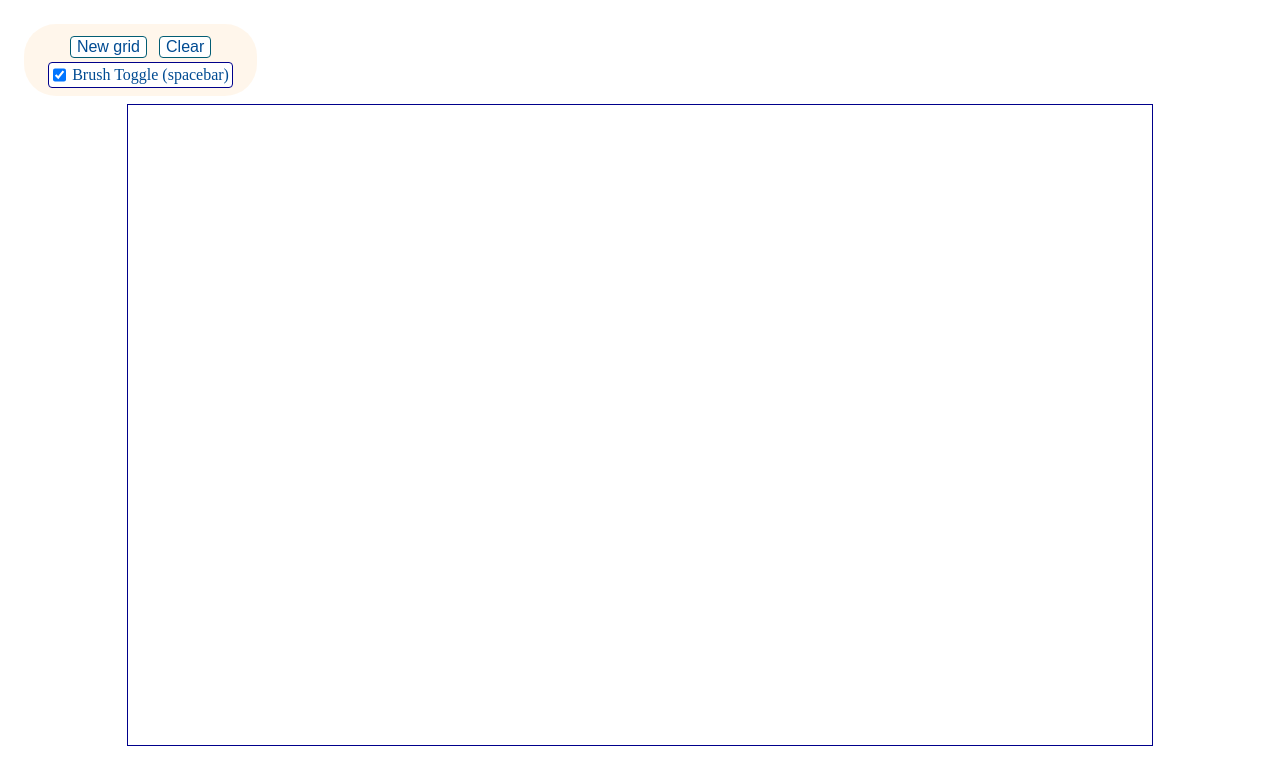
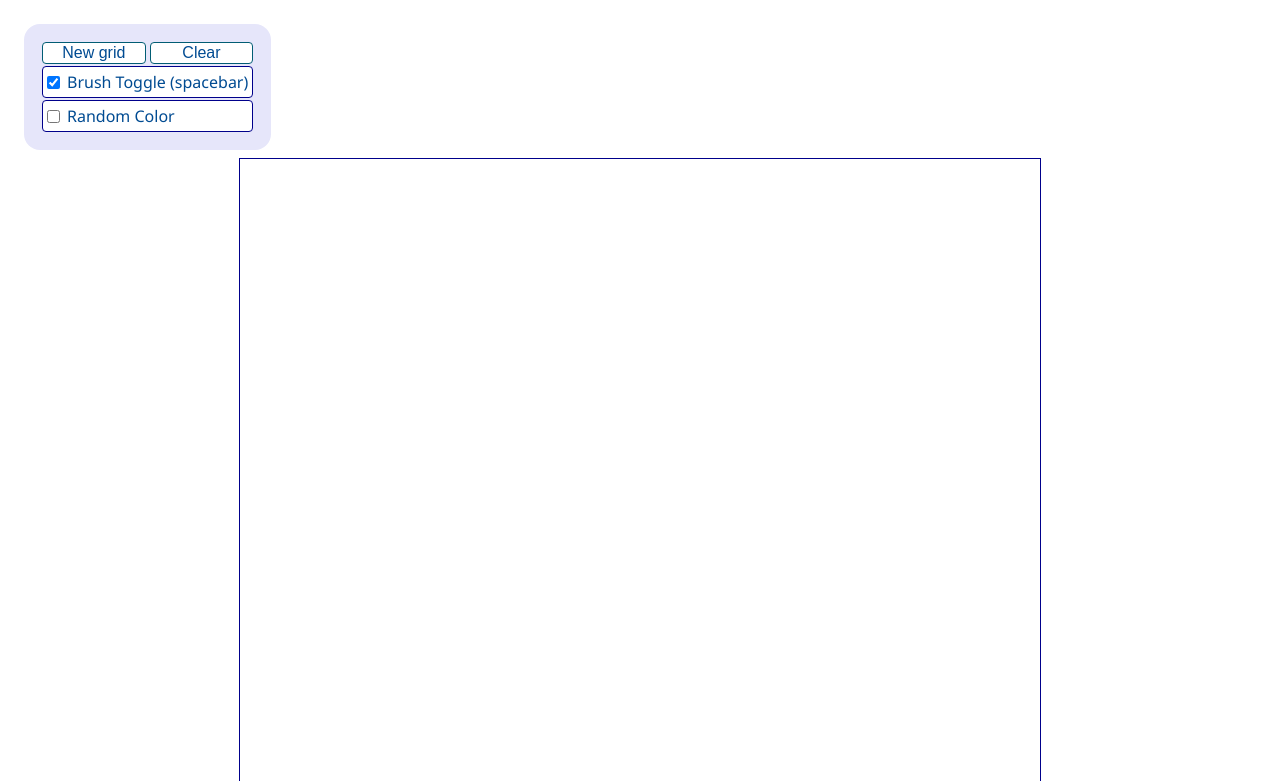
Before and after one commit to carloshrm/etchSketch, a plain HTML site: page index.html in a window 1280 px wide. Both pictures are taken after a click on the button "Clear". Shown: the top 781 px of the page. Drawn offline with Linux system fonts and the light colour scheme.

Commit message:
random color implemented + CSS changes.

```diff
--- a/index.html
+++ b/index.html
@@ -9,11 +9,17 @@
   </head>
   <body>
     <div id="controlsContainer">
-      <button id="newGridButton">New grid</button>
-      <button id="clearGridButton">Clear</button>
-      <div id="toggleDiv">
+      <div id="buttonContainer">
+        <button id="newGridButton">New grid</button
+        ><button id="clearGridButton">Clear</button>
+      </div>
+      <div class="toggleDiv">
         <input type="checkbox" id="toggleBrush" />
         <label for="toggleBrush"><span>Brush Toggle (spacebar)</span></label>
+      </div>
+      <div class="toggleDiv">
+        <input type="checkbox" id="toggleColor" />
+        <label for="toggleColor"><span>Random Color</span></label>
       </div>
     </div>
     <div id="mainContainer"></div>
--- a/script.js
+++ b/script.js
@@ -2,29 +2,34 @@ const mainContainer = document.querySelector("#mainContainer");
 const newButton = document.querySelector("#newGridButton");
 const clearButton = document.querySelector("#clearGridButton");
 const brushToggle = document.querySelector("#toggleBrush");
+const randomColorToggle = document.querySelector("#toggleColor");
 let brush = true;
 brushToggle.checked = brush;
+let colorToggle = false;
+randomColorToggle.checked = colorToggle;
+let colorSelection = "#00d0c0";
 
 window.addEventListener("keydown", grabToggleKey);
-
 newButton.addEventListener("click", makeNewGrid);
 clearButton.addEventListener("click", clearGrid);
 brushToggle.addEventListener("click", changeBrushState);
+randomColorToggle.addEventListener("click", changeColorState);
 
 function changeBrushState() {
   brush === true ? (brush = false) : (brush = true);
 }
+function changeColorState() {
+  colorToggle === true ? (colorToggle = false) : (colorToggle = true);
+}
 function grabToggleKey(e) {
   if (e.keyCode === 32) {
-    changeBrushState();
+    changeBrushState(brush);
     brushToggle.checked === true
       ? (brushToggle.checked = false)
       : (brushToggle.checked = true);
   }
 }
-
 makeGridElements(32);
-
 function makeGridElements(number) {
   for (let i = 0; i < number; i++) {
     const divGrid = document.createElement("div");
@@ -43,11 +48,22 @@ function makeGridElements(number) {
   function setupDivElement(elementName) {
     elementName.classList.add("divGrid");
     elementName.addEventListener("mouseover", () => {
-      if (brush === true) {
-        elementName.classList.add("divGridHover");
+      if (brush) {
+        if (colorToggle) {
+          elementName.style.backgroundColor = randomColor();
+        } else {
+          elementName.style.backgroundColor = colorSelection;
+        }
       }
     });
   }
+}
+function randomColor() {
+  let color = "";
+  for (let i = 0; i < 3; i++) {
+    color += Math.floor(Math.random() * (255 - 1)).toString(16);
+  }
+  return "#" + color;
 }
 
 function makeNewGrid() {
@@ -61,7 +77,7 @@ function makeNewGrid() {
 }
 
 function clearGrid() {
-  let paintedDivs = document.querySelectorAll(".divGridHover");
-  paintedDivs.forEach((x) => x.classList.remove("divGridHover"));
+  let paintedDivs = document.querySelectorAll(".divGrid");
+  paintedDivs.forEach((x) => (x.style.backgroundColor = "#ffffff"));
   this.blur();
 }
--- a/style.css
+++ b/style.css
@@ -3,6 +3,7 @@ body {
   margin: 0;
   padding: 0;
   font-size: 16px;
+  font-family: "Segoe UI", Tahoma, Geneva, Verdana, sans-serif;
 }
 
 #mainContainer {
@@ -11,30 +12,27 @@ body {
   flex-flow: column nowrap;
   margin: auto;
   margin-top: 2rem;
-  width: 80vw;
-  height: 80vh;
+  width: 800px;
+  height: 800px;
 }
 #controlsContainer {
   display: inline-block;
   position: sticky;
   top: 1.5rem;
   left: 1.5rem;
-  padding: 0.5rem 1.5rem 0.5rem 1.5rem;
-  border-radius: 2rem;
+  padding: 1rem;
+  border-radius: 1rem;
   font-size: 1rem;
   color: rgb(0, 75, 146);
-  background-color: rgba(252, 192, 124, 0.151);
-  text-align: center;
+  background-color: lavender;
 }
-
-#toggleDiv {
+.toggleDiv {
   display: flex;
+  margin: 2px;
   background-color: white;
   border: 1px solid darkblue;
   border-radius: 4px;
-}
-label[for="toggleBrush"] {
-  padding: 0.2rem;
+  align-items: center;
 }
 
 .divGrid {
@@ -44,8 +42,8 @@ label[for="toggleBrush"] {
   background-color: white;
 }
 
-.divGridHover {
-  background-color: rgb(0, 38, 73);
+label {
+  padding: 4px;
 }
 
 button {
@@ -54,5 +52,10 @@ button {
   border-radius: 4px;
   color: rgb(0, 75, 146);
   font-size: 1rem;
-  margin: 4px;
+  margin: 2px;
 }
+#buttonContainer {
+  display: grid;
+  margin-bottom: -2px;
+  grid-template-columns: 1fr 1fr;
+}
```
